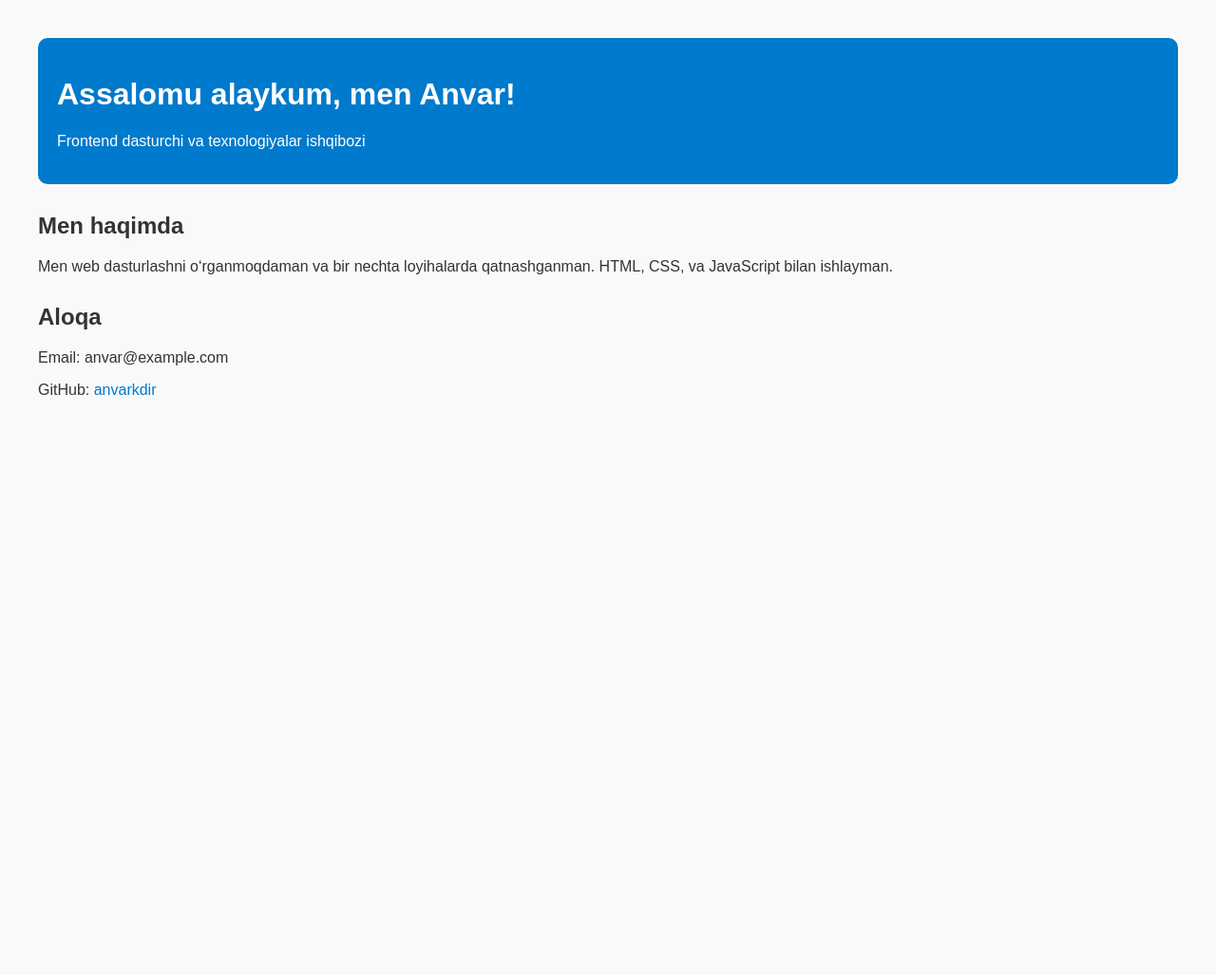
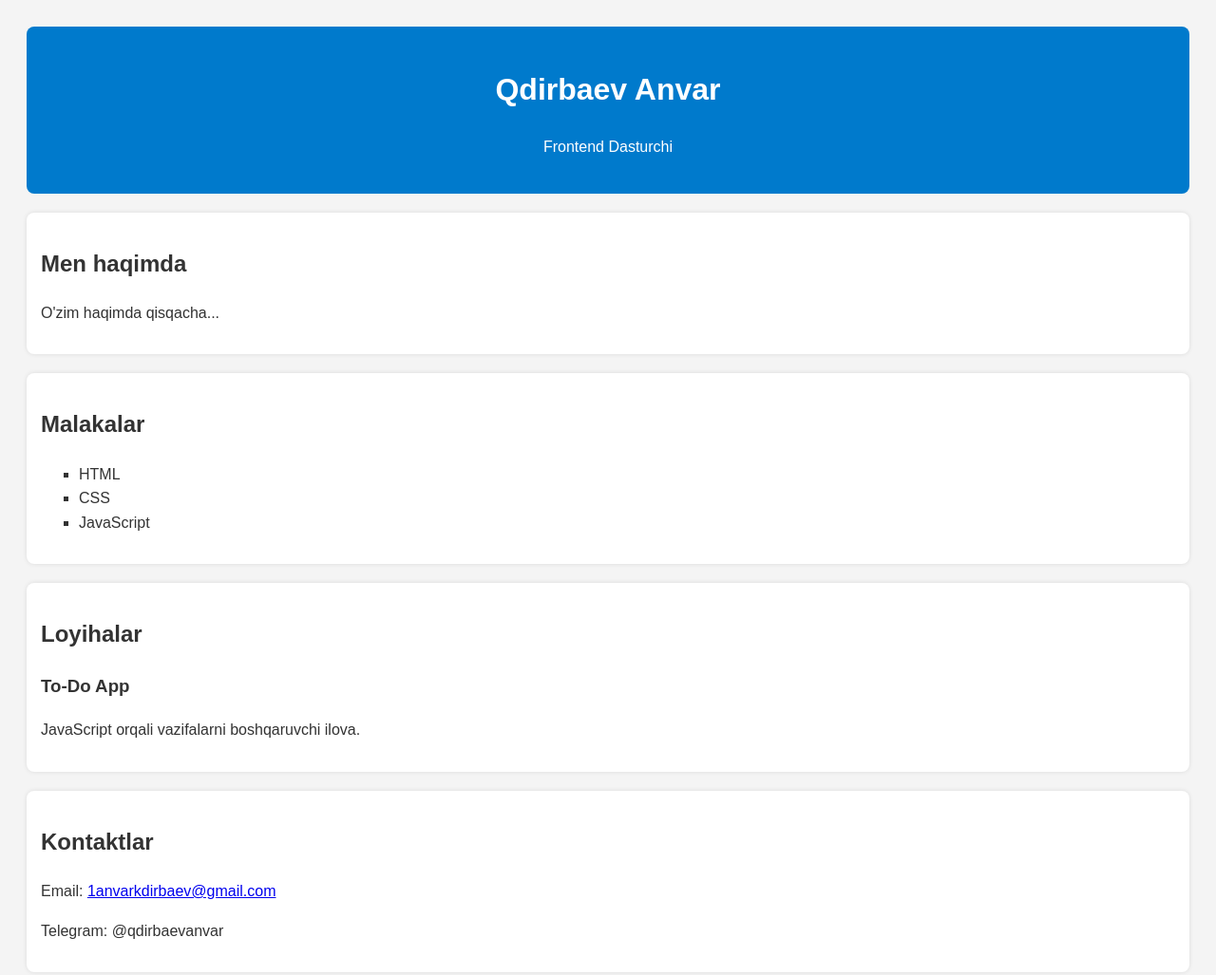
Before and after one commit to AnvarKdirbaev/personal-website, a plain HTML site: page index.html in a window 1280 px wide. Shown: the top 1027 px of the page at 95% size. Before the commit the page ends 800 px from the top, so only its background shows below. Drawn offline with Linux system fonts and the light colour scheme.

Commit message:
Add files via upload

```diff
--- a/index.html
+++ b/index.html
@@ -2,24 +2,48 @@
 <html lang="uz">
 <head>
   <meta charset="UTF-8">
-    <title>Mening Portfolio Saytim</title>
+  <title>Ism Familiya | Portfolio</title>
   <link rel="stylesheet" href="style.css">
 </head>
 <body>
+
   <header>
-        <h1>Assalomu alaykum, men Anvar!</h1>
-        <p>Frontend dasturchi va texnologiyalar ishqibozi</p>
+    <h1>Qdirbaev Anvar</h1>
+    <p>Frontend Dasturchi</p>
   </header>
 
-    <section>
+  <section id="about">
     <h2>Men haqimda</h2>
-        <p>Men web dasturlashni o‘rganmoqdaman va bir nechta loyihalarda qatnashganman. HTML, CSS, va JavaScript bilan ishlayman.</p>
+    <p>O'zim haqimda qisqacha...</p>
   </section>
 
-    <section>
-        <h2>Aloqa</h2>
-        <p>Email: anvar@example.com</p>
-        <p>GitHub: <a href="https://github.com/anvarkdir">anvarkdir</a></p>
+  <section id="skills">
+    <h2>Malakalar</h2>
+    <ul>
+      <li>HTML</li>
+      <li>CSS</li>
+      <li>JavaScript</li>
+    </ul>
   </section>
+
+  <section id="projects">
+    <h2>Loyihalar</h2>
+    <div class="project">
+      <h3>To-Do App</h3>
+      <p>JavaScript orqali vazifalarni boshqaruvchi ilova.</p>
+    </div>
+    <!-- boshqa loyihalar -->
+  </section>
+
+  <section id="contact">
+    <h2>Kontaktlar</h2>
+    <p>Email: <a href="mailto:1anvarkdirbaev@gmail.com">1anvarkdirbaev@gmail.com</a></p>
+    <p>Telegram: @qdirbaevanvar</p>
+  </section>
+
+  <footer>
+    <p>© 2025 Qdirbaev Anvar</p>
+  </footer>
+
 </body>
 </html>
--- a/style.css
+++ b/style.css
@@ -1,22 +1,27 @@
 body {
-    font-family: Arial, sans-serif;
-    margin: 40px;
-    background-color: #f9f9f9;
-    color: #333;
+  font-family: sans-serif;
+  background: #f4f4f4;
+  color: #333;
+  line-height: 1.6;
+  padding: 20px;
 }
 
-header {
-    background-color: #007acc;
-    color: white;
-    padding: 20px;
-    border-radius: 10px;
+header, footer {
+  text-align: center;
+  background: #007acc;
+  color: white;
+  padding: 20px;
+  border-radius: 8px;
 }
 
 section {
-    margin-top: 30px;
+  margin: 20px 0;
+  background: white;
+  padding: 15px;
+  border-radius: 8px;
+  box-shadow: 0 0 5px rgba(0,0,0,0.1);
 }
 
-a {
-    color: #007acc;
-    text-decoration: none;
+ul {
+  list-style: square;
 }
```
Lines whose indentation alone changed are shown as unchanged.
